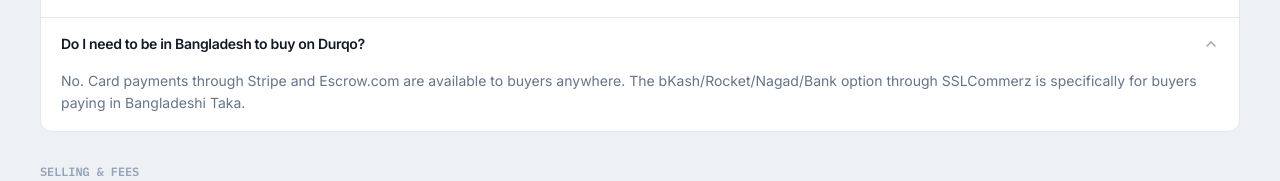
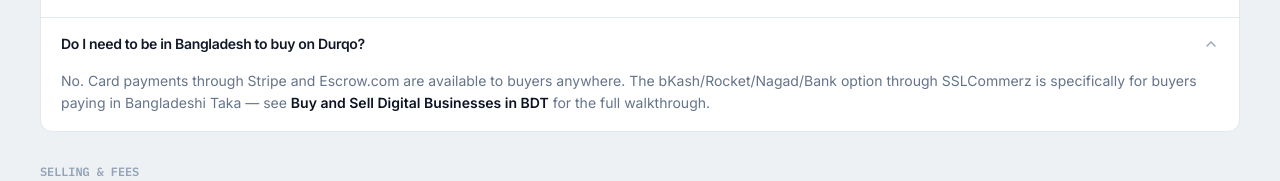
Before and after one commit to mdmanirmia/durqo-app, a Next.js app: page /payments in a window 1280 px wide. Both pictures are taken after a click on the button "Do I need to be in Bangladesh to buy on Durqo?". Shown: the part 3140-3321 px from the top of the page. Built offline with nearby package versions, Linux system fonts and the light colour scheme; no server answers.

Commit message:
Add files via upload

```diff
--- a/src/app/payments/page.tsx
+++ b/src/app/payments/page.tsx
@@ -1,4 +1,5 @@
 import type { Metadata } from "next";
+import Link from "next/link";
 import {
   ArrowRight,
   CreditCard,
@@ -163,8 +164,17 @@
       },
       {
         question: "Do I need to be in Bangladesh to buy on Durqo?",
-        answer:
-          "No. Card payments through Stripe and Escrow.com are available to buyers anywhere. The bKash/Rocket/Nagad/Bank option through SSLCommerz is specifically for buyers paying in Bangladeshi Taka.",
+        answer: (
+          <>
+            No. Card payments through Stripe and Escrow.com are available to buyers anywhere. The
+            bKash/Rocket/Nagad/Bank option through SSLCommerz is specifically for buyers paying in Bangladeshi Taka —
+            see{" "}
+            <Link href="/buy-and-sell-digital-businesses-in-bdt" className="font-semibold text-brand-strong hover:underline">
+              Buy and Sell Digital Businesses in BDT
+            </Link>{" "}
+            for the full walkthrough.
+          </>
+        ),
       },
     ],
   },
```
